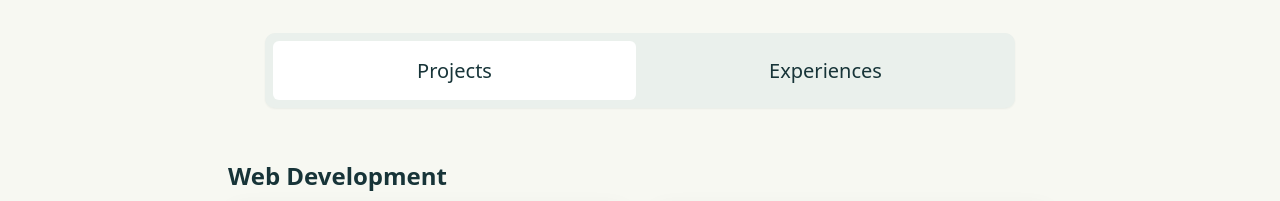
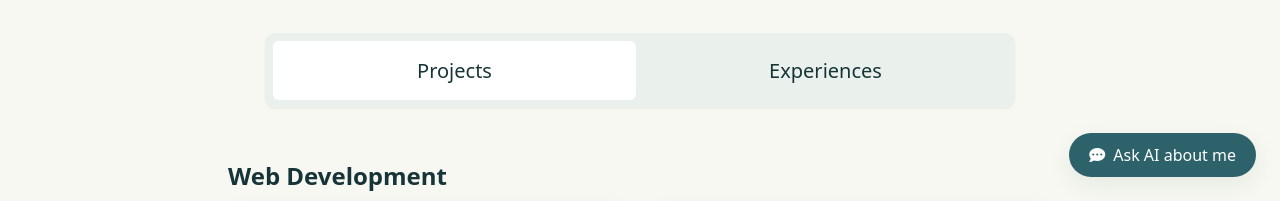
Before and after one commit to BadLuckZ/Project-MyPortfolio, a plain HTML site: page index.html in a window 1280 px wide. Shown: the part 599-800 px from the top of the page. Drawn offline with Linux system fonts and the light colour scheme; a web font is replaced by a local one.

Commit message:
feat: assistant launcher ui

```diff
--- /dev/null
+++ b/css/assistant.css
@@ -0,0 +1,32 @@
+.assistant-launcher {
+  position: fixed;
+  right: 24px;
+  bottom: 24px;
+  z-index: 100;
+  display: flex;
+  align-items: center;
+  gap: var(--space-2);
+  min-height: var(--target-min);
+  padding: 0 1.25rem;
+  border: none;
+  border-radius: var(--radius-full);
+  background-color: var(--primary);
+  color: var(--primary-foreground);
+  font: inherit;
+  font-weight: var(--subtitle-weight);
+  box-shadow: var(--shadow-md);
+  cursor: pointer;
+  transition: background-color var(--duration-base) var(--ease);
+}
+
+.assistant-launcher:hover {
+  background-color: var(--primary-hover);
+}
+
+/* ---------- Mobile: full screen ---------- */
+
+@media screen and (max-width: 600px) {
+  body:has(.assistant[open]) .assistant-launcher {
+    display: none;
+  }
+}
--- a/index.html
+++ b/index.html
@@ -59,6 +59,7 @@
       referrerpolicy="no-referrer"
     />
     <link rel="stylesheet" href="./css/index.css" />
+    <link rel="stylesheet" href="./css/assistant.css" />
     <script src="./js/theme.js"></script>
   </head>
   <body>
@@ -154,6 +155,18 @@
         ></div>
         <div class="experience-content" data-content id="experience"></div>
       </div>
+
+      <button
+        type="button"
+        class="assistant-launcher"
+        id="assistant-launcher"
+        aria-controls="assistant"
+        aria-expanded="false"
+      >
+        <i class="fa-solid fa-comment-dots" aria-hidden="true"></i>
+        <span>Ask AI about me</span>
+      </button>
+
     </main>
     <script src="js/filter.js"></script>
     <script type="module" src="js/projects/showProject.js"></script>
```
